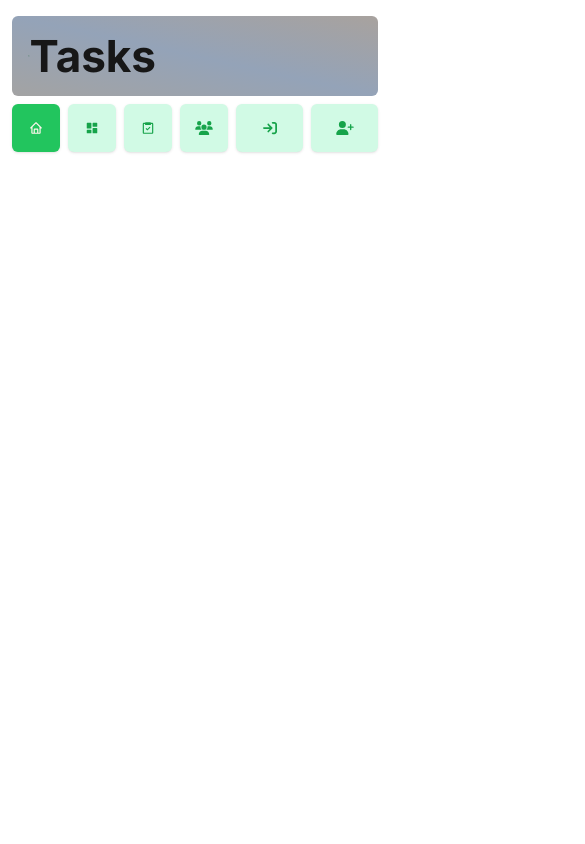
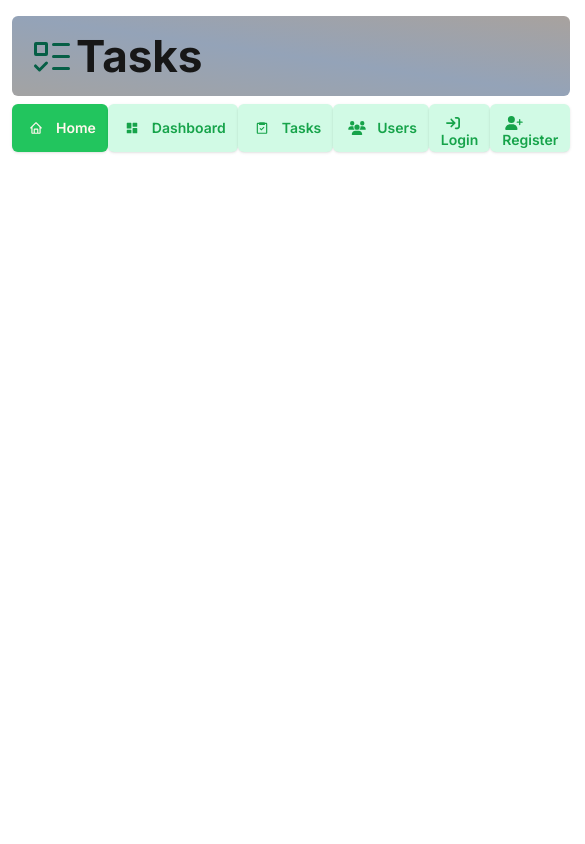
Before and after one commit to ahmad-elshowair/next-tasks, a Next.js app: page / in a window 390 px wide. Shown: the top 844 px of the page, 585 px wide, since content can reach past the window. Built offline with nearby package versions, Linux system fonts and the light colour scheme.

Commit message:
"Updated layout and styling for sidebar, nav links, and task logo components to use responsive design with sm, md, and lg breakpoints."

```diff
--- a/app/layout.tsx
+++ b/app/layout.tsx
@@ -17,8 +17,8 @@ export default function RootLayout({
 	return (
 		<html lang="en">
 			<body className={`${inter.className} antialiased`}>
-				<div className="flex flex-col md:flex-row md:overflow-hidden">
-					<div className="w-full h-screen flex-none md:w-64">
+				<div className="flex sm:flex-col lg:flex-row md:overflow-hidden">
+					<div className="sm:w-full sm:h-fit lg:h-screen  flex-none lg:w-64">
 						<Sidebar />
 					</div>
 					<main className="flex-grow p-6 md:overflow-y-auto md:p-12">
--- a/app/ui/NavLinks.tsx
+++ b/app/ui/NavLinks.tsx
@@ -29,7 +29,7 @@ const NavLinks = () => {
 							},
 						)}>
 						<LintIcon className="w-6 font-bold" />
-						<p className="hidden md:block">{link.label}</p>
+						<p className="sm:hidden lg:block">{link.label}</p>
 					</Link>
 				);
 			})}
--- a/app/ui/Sidebar.tsx
+++ b/app/ui/Sidebar.tsx
@@ -12,34 +12,32 @@ const Sidebar = () => {
 	const session = { logged: false };
 	return (
 		<aside className="flex h-full flex-col px-3 py-4 md:px-2 sticky top-0">
-			<section className="mb-2 flex h-20 items-end justify-start rounded-md bg-gradient-to-tr from-neutral-400 via-slate-400 to-stone-400 p-4 md:h-40">
-				<div className="w-32 text-white md:w-40">
-					<TaskLogo />
-				</div>
+			<section className="mb-2 flex sm:h-20 items-end justify-start rounded-md bg-gradient-to-tr from-neutral-400 via-slate-400 to-stone-400 p-4 lg:h-40">
+				<TaskLogo />
 			</section>
-			<div className="flex grow flex-row justify-between space-x-2 md:flex-col md:space-x-0 md:space-y-2">
+			<div className="flex grow sm:flex-row justify-between sm:space-x-2 lg:flex-col lg:space-x-0 lg:space-y-2">
 				<NavLinks />
-				<div className="hidden h-auto w-full grow rounded-md bg-emerald-100 md:block shadow"></div>
+				<div className="sm:hidden h-auto w-full grow rounded-md bg-emerald-100 lg:block shadow"></div>
 				{!session.logged ? (
 					<>
 						<Link
 							href={"/login"}
-							className="flex h-[48px] w-full grow items-center justify-center gap-2 rounded-md p-3 text-sm font-semibold  md:flex-none md:justify-start md:p-2 md:px-3 shadow hover:bg-green-500 text-green-600 bg-emerald-100 hover:text-green-50  duration-200 ease-in-out">
+							className="sm:flex h-[48px] w-full grow items-center justify-center gap-2 rounded-md p-3 text-sm font-semibold lg:flex-none lg:justify-start md:p-2 md:px-3 shadow hover:bg-green-500 text-green-600 bg-emerald-100 hover:text-green-50  duration-200 ease-in-out">
 							<FaArrowRightToBracket className="w-6 font-bold" />
-							<span className="hidden md:block">Login</span>
+							<span className="sm:hidden lg:block">Login</span>
 						</Link>
 						<Link
 							href={"/register"}
-							className="flex h-[48px] w-full grow items-center justify-center gap-2 rounded-md p-3 text-sm font-semibold md:flex-none md:justify-start md:p-2 md:px-3 shadow hover:bg-green-500 text-green-600 bg-emerald-100 hover:text-green-50 duration-200 ease-in-out">
+							className="sm:flex h-[48px] w-full grow items-center justify-center gap-2 rounded-md p-3 text-sm font-semibold lg:flex-none md:justify-start md:p-2 md:px-3 shadow hover:bg-green-500 text-green-600 bg-emerald-100 hover:text-green-50 duration-200 ease-in-out">
 							<FaUserPlus className="w-6 font-bold" />
-							<span className="hidden md:block">Register</span>
+							<span className="sm:hidden lg:block">Register</span>
 						</Link>
 					</>
 				) : (
 					<form action="">
 						<button className="flex h-[48px] w-full grow items-center justify-center gap-2 rounded-md p-3 text-sm font-semibold md:flex-none md:justify-start md:p-2 md:px-3 shadow hover:bg-green-500 text-green-600 bg-emerald-100 hover:text-green-50 duration-200 ease-in-out">
 							<FaRightFromBracket className="w-6" />
-							<span className="hidden md:block">Sign out</span>
+							<span className="sm:hidden lg:block">Sign out</span>
 						</button>
 					</form>
 				)}
--- a/app/ui/TaskLogo.tsx
+++ b/app/ui/TaskLogo.tsx
@@ -4,7 +4,7 @@ import { GoTasklist } from "react-icons/go";
 const TaskLogo = () => {
 	return (
 		<div className="flex flex-row leading-none items-center">
-			<GoTasklist className="h-12 w-12 text-green-800" />
+			<GoTasklist className="h-12 w-12 text-emerald-800" />
 			<h1 className={`text-[44px] font-bold text-neutral-900`}>
 				<Link href="/">Tasks</Link>
 			</h1>
```
